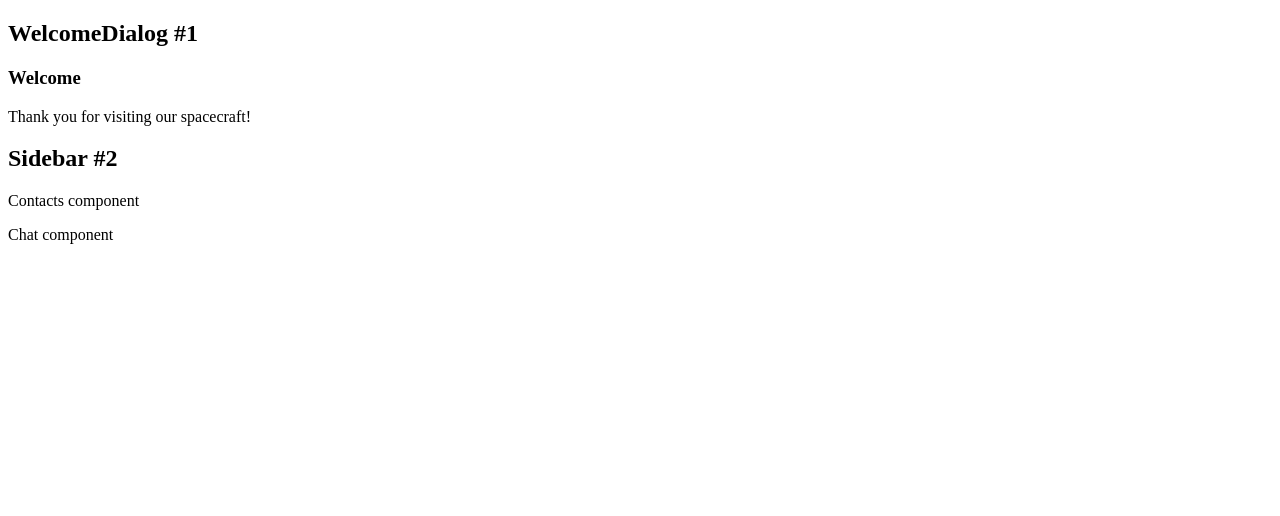
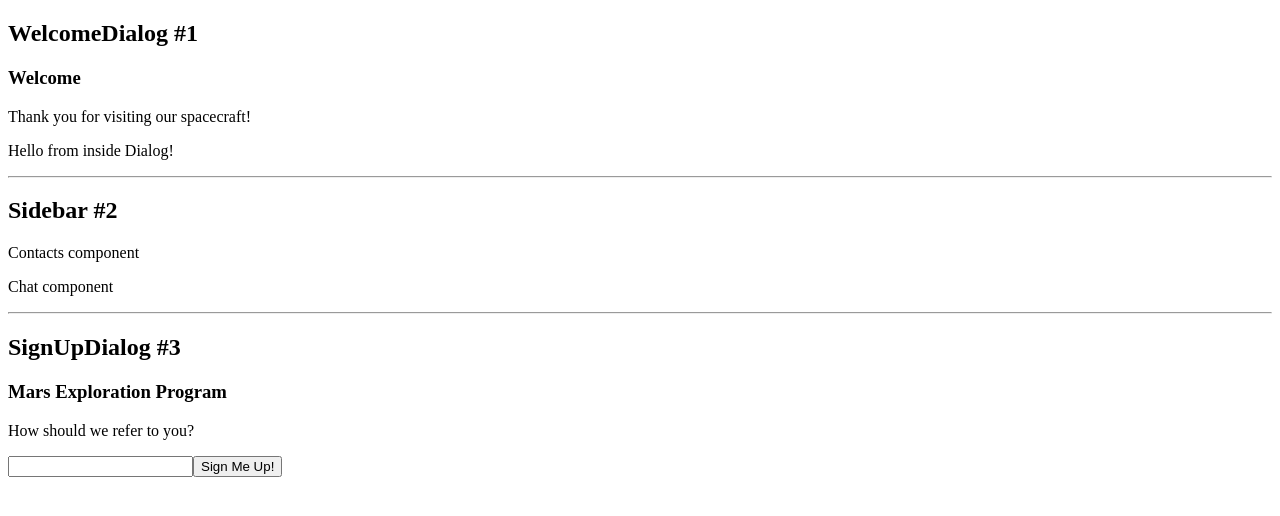
Before and after one commit to realbaotrung/ts-react-learning-curve, a React (Create React App) app: page / in a window 1280 px wide. Shown: the top 516 px of the page. Built offline with nearby package versions, Linux system fonts and the light colour scheme.

Commit message:
ls11 - Add Specialization

```diff
--- a/src/components/ls11/App.tsx
+++ b/src/components/ls11/App.tsx
@@ -1,3 +1,4 @@
+import SignUpDialog from './containment/dialog/SignUpDialog';
 import WelcomeDialog from './containment/dialog/WelcomeDialog';
 import Sidebar from './containment/sidebar/Sidebar';
 
@@ -6,8 +7,12 @@ export default function App(): JSX.Element {
     <div>
       <h2>WelcomeDialog #1</h2>
       <WelcomeDialog />
+      <hr />
       <h2>Sidebar #2</h2>
       <Sidebar />
+      <hr />
+      <h2>SignUpDialog #3</h2>
+      <SignUpDialog />
     </div>
   );
 }
--- /dev/null
+++ b/src/components/ls11/containment/dialog/Dialog.tsx
@@ -0,0 +1,18 @@
+import FancyBorder from './FancyBorder';
+
+type Props = {
+  title: string;
+  message: string;
+  children: React.ReactNode;
+};
+
+export default function Dialog(props: Props): JSX.Element {
+  const {title, message, children} = props;
+  return (
+    <FancyBorder color="blue">
+      <h3 className="Dialog-title">{title}</h3>
+      <p className="Dialog-message">{message}</p>
+      {children}
+    </FancyBorder>
+  );
+}
--- /dev/null
+++ b/src/components/ls11/containment/dialog/SignUpDialog.tsx
@@ -0,0 +1,40 @@
+import React from 'react';
+import Dialog from './Dialog';
+
+type Props = Record<string, never>;
+type State = {
+  login: string;
+};
+
+export default class SignUpDialog extends React.Component<Props, State> {
+  constructor(public props: Props) {
+    super(props);
+    this.state = {
+      login: '',
+    };
+  }
+
+  handleChange = (event: React.ChangeEvent<HTMLInputElement>): void => {
+    this.setState({login: event.currentTarget.value});
+  };
+
+  handleSignUp = (): void => {
+    const {login} = this.state;
+    // eslint-disable-next-line no-alert
+    alert(`Welcome aboard, ${login}`);
+  };
+
+  render(): JSX.Element {
+    const {login} = this.state;
+    return (
+      <Dialog
+        title="Mars Exploration Program"
+        message="How should we refer to you?">
+        <input type="text" value={login} onChange={this.handleChange} />
+        <button type="button" onClick={this.handleSignUp}>
+          Sign Me Up!
+        </button>
+      </Dialog>
+    );
+  }
+}
--- a/src/components/ls11/containment/dialog/WelcomeDialog.tsx
+++ b/src/components/ls11/containment/dialog/WelcomeDialog.tsx
@@ -1,18 +1,9 @@
-import FancyBorder from './FancyBorder';
+import Dialog from './Dialog';
 
 export default function WelcomeDialog(): JSX.Element {
   return (
-    <FancyBorder color="blue">
-      {/*
-      ===============================================================
-      Anything inside the <FancyBorder> JSX tag gets passed into
-      the FancyBorder component as a children prop.
-      Since FancyBorder renders {props.children}
-      inside a <div>, the passed elements appear in the final output.
-      ===============================================================
-      */}
-      <h3 className="Dialog-title">Welcome</h3>
-      <p className="Dialog-message">Thank you for visiting our spacecraft!</p>
-    </FancyBorder>
+    <Dialog title="Welcome" message="Thank you for visiting our spacecraft!">
+      <p>Hello from inside Dialog!</p>
+    </Dialog>
   );
 }
```
